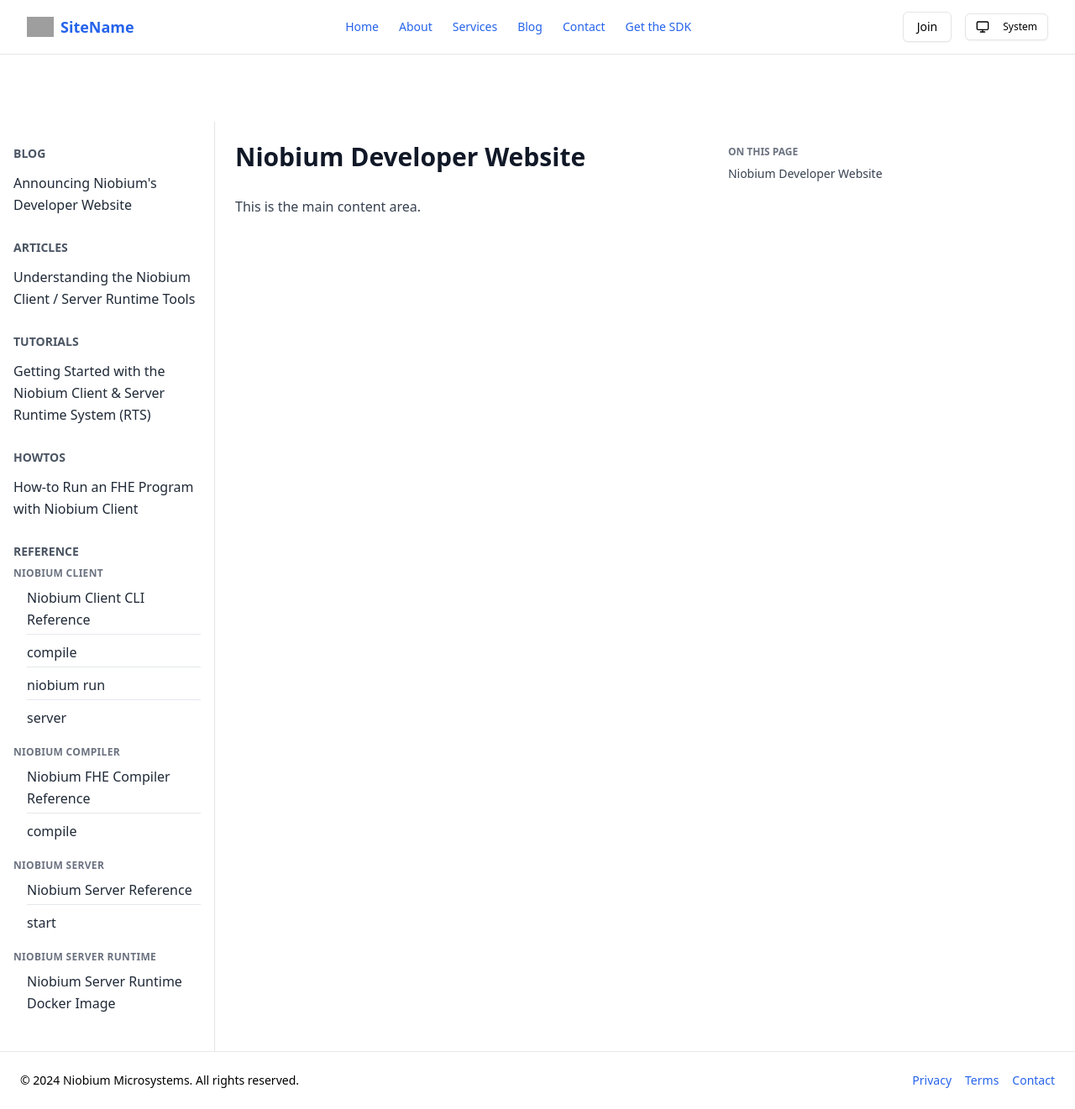
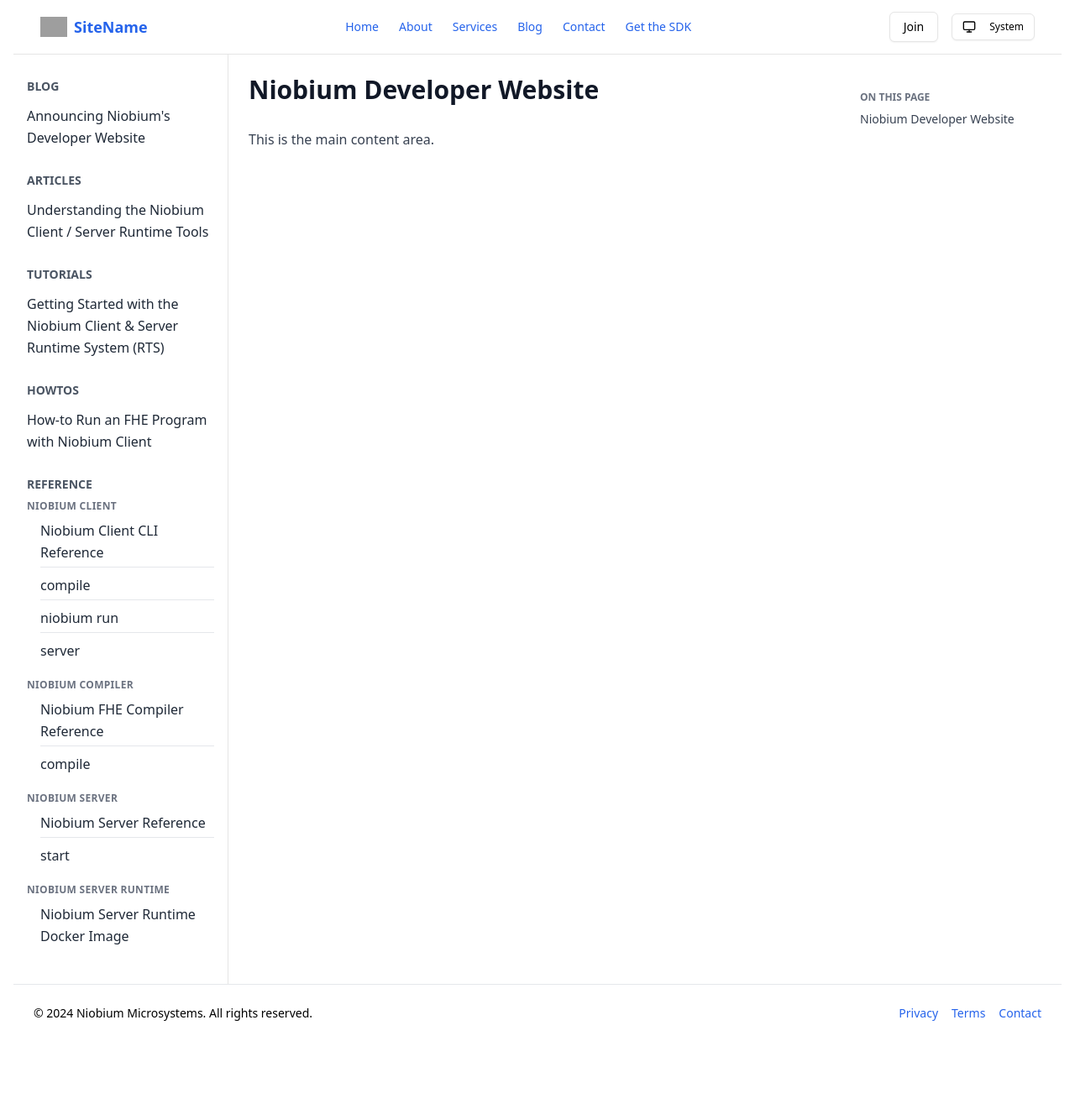
Before and after one commit to NiobiumInc/niobium-sdk, a Next.js app in the folder web/: page / in a window 1280 px wide. Shown: the whole page at 84% size. After the commit the page ends 1241 px from the top, so only its background shows below. Built offline with nearby package versions, Linux system fonts and the light colour scheme; grey boxes are pictures that could not be loaded.

Commit message:
Improve some layout.

```diff
--- a/web/app/layout.tsx
+++ b/web/app/layout.tsx
@@ -13,10 +13,10 @@
     <html lang="en">
       <body className="min-h-screen">
         <ThemeProvider>
-          <Header />
+          <div className="max-w-7xl mx-auto px-4">
+            <Header />
 
-          {/* Pad below the fixed header */}
-          <div className="pt-20">
+            {/* Pad below the fixed header */}
             <div className="flex mx-auto min-h-screen">
               {/* Sidebar */}
               <aside className="w-40 lg:w-56 xl:w-64 p-4 border-r">
@@ -25,7 +25,7 @@
 
               {/* Main content + right index */}
               <div className="flex flex-1">
-                <main id="main-content" className="flex-1 p-6 prose dark:prose-invert max-w-non">
+                <main id="main-content" className="flex-1 p-6 prose dark:prose-invert max-w-none">
                   {children}
                 </main>
 
@@ -34,9 +34,9 @@
                 </aside>
               </div>
             </div>
+
+            <Footer />
           </div>
-
-          <Footer />
         </ThemeProvider>
       </body>
     </html>
--- a/web/components/Footer.tsx
+++ b/web/components/Footer.tsx
@@ -1,7 +1,7 @@
 export function Footer() {
   return (
-    <footer className="w-full border-t bg-white text-black dark:bg-black dark:text-white border-gray-200 text-sm py-6">
-      <div className="max-w-7xl mx-auto px-6 flex flex-col sm:flex-row justify-between items-center gap-4">
+    <footer className="border-t bg-white text-black dark:bg-black dark:text-white border-gray-200 text-sm py-6">
+      <div className="px-6 flex flex-col sm:flex-row justify-between items-center gap-4">
         <div>
           &copy; {new Date().getFullYear()} Niobium Microsystems. All rights reserved.
         </div>
--- a/web/components/Header.tsx
+++ b/web/components/Header.tsx
@@ -20,8 +20,8 @@
   const [menuOpen, setMenuOpen] = useState(false);
 
   return (
-    <header className="w-full border-b bg-white text-black dark:bg-black dark:text-white sticky top-0 z-50">
-      <div className="max-w-7xl mx-auto px-4 sm:px-6 lg:px-8">
+    <header className="border-b bg-white text-black dark:bg-black dark:text-white sticky top-0 z-50">
+      <div className="px-4 sm:px-6 lg:px-8">
         <div className="flex justify-between items-center h-16">
           {/* Logo + Text */}
           <Link href="/" className="flex items-center gap-2 text-lg font-semibold">
@@ -70,7 +70,7 @@
                 {item.label}
               </Link>
             ))}
-            <Button variant="outline" className="w-full">Join</Button>
+            <Button variant="outline">Join</Button>
             <div className="flex justify-end">
               <ThemeToggle />
             </div>
```
